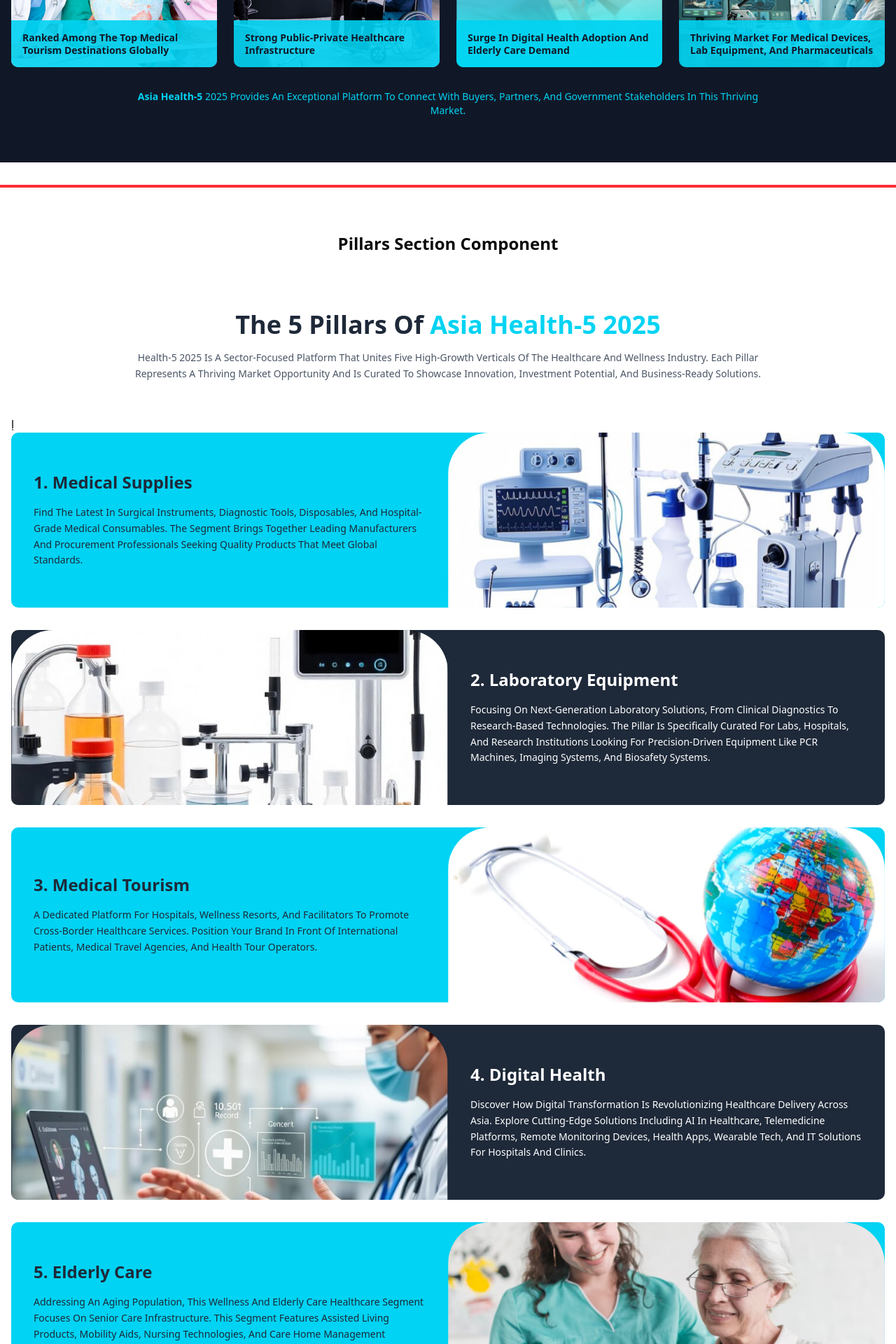
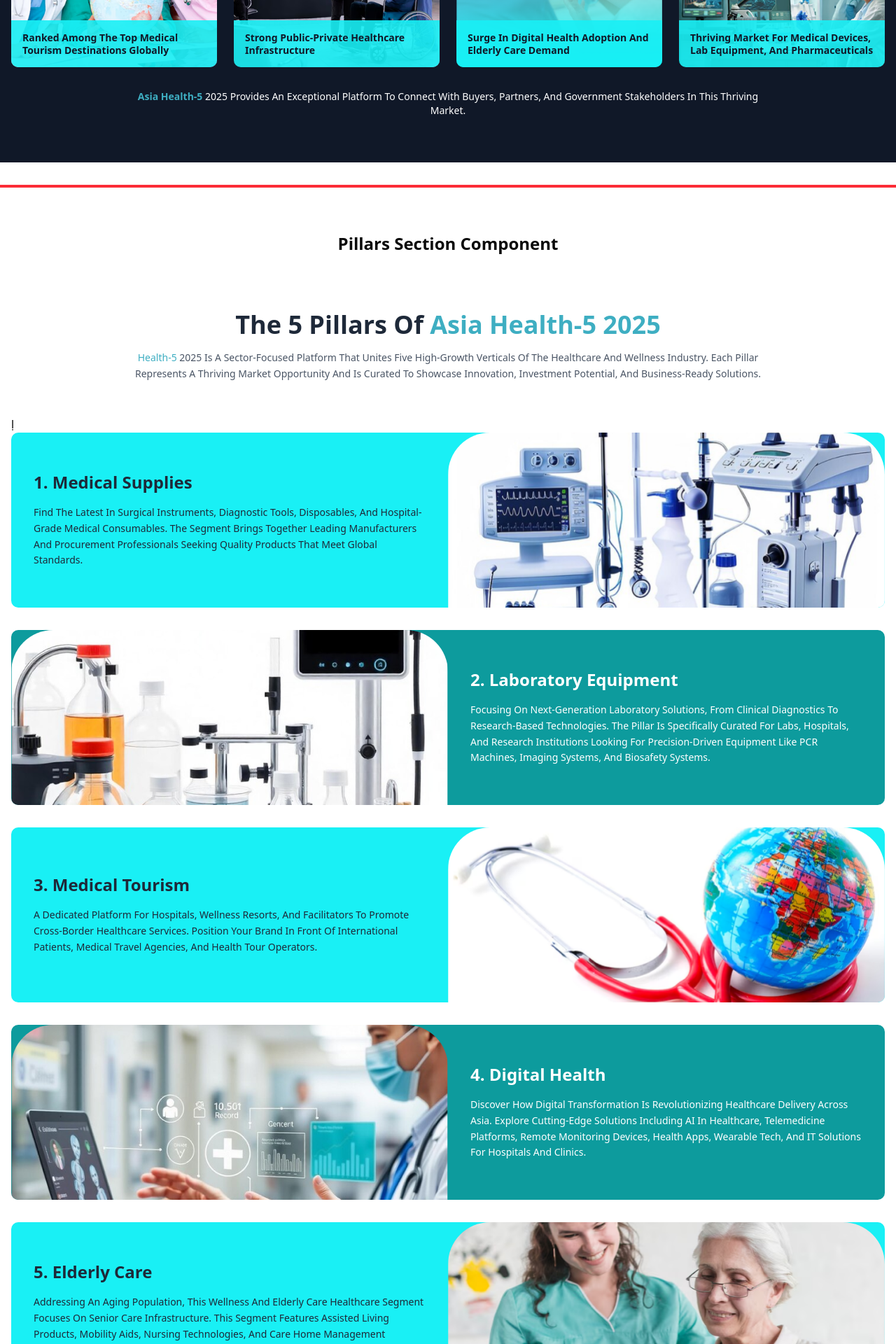
Before and after one commit to maxpo-dev2/asiahealth5, a Next.js app: page /sections in a window 1280 px wide. Shown: the part 2740-4660 px from the top of the page at 70% size. Built offline with nearby package versions, Linux system fonts and the light colour scheme.

Commit message:
layout structured

```diff
--- a/app/components/features-section.tsx
+++ b/app/components/features-section.tsx
@@ -9,7 +9,8 @@
             <div className="absolute inset-0 rounded-tl-[0px] rounded-tr-[60px] rounded-br-[0px] rounded-bl-[0px] overflow-hidden">
               <Image src="/overview/overview1.png" alt="Medical Tourism" fill className="object-cover" />
             </div>
-            <div className="absolute bottom-0 left-0 right-0 bg-cyan-400/90 p-4">
+         <div className="absolute bottom-0 left-0 right-0 bg-[#19F0F5]/90 p-4">
+
               <h3 className="font-bold text-gray-900 text-sm leading-tight">
                 Ranked Among The Top Medical Tourism Destinations Globally
               </h3>
@@ -20,7 +21,7 @@
             <div className="absolute inset-0 rounded-tl-[60px] rounded-tr-[0px] rounded-br-[0px] rounded-bl-[0px] overflow-hidden">
               <Image src="/overview/overview2.png" alt="Healthcare Infrastructure" fill className="object-cover" />
             </div>
-            <div className="absolute bottom-0 left-0 right-0 bg-cyan-400/90 p-4">
+            <div className="absolute bottom-0 left-0 right-0 bg-[#19F0F5]/90 p-4">
               <h3 className="font-bold text-gray-900 text-sm leading-tight">
                 Strong Public-Private Healthcare Infrastructure &nbsp; &nbsp; &nbsp; &nbsp; &nbsp; &nbsp;
               </h3>
@@ -31,7 +32,7 @@
             <div className="absolute inset-0 rounded-tl-[0px] rounded-tr-[60px] rounded-br-[0px] rounded-bl-[0px] overflow-hidden">
               <Image src="/overview/overview3.png" alt="Digital Health" fill className="object-cover" />
             </div>
-            <div className="absolute bottom-0 left-0 right-0 bg-cyan-400/90 p-4">
+            <div className="absolute bottom-0 left-0 right-0 bg-[#19F0F5]/90 p-4">
               <h3 className="font-bold text-gray-900 text-sm leading-tight">
                 Surge In Digital Health Adoption And Elderly Care Demand
               </h3>
@@ -42,7 +43,7 @@
             <div className="absolute inset-0 rounded-tl-[60px] rounded-tr-[0px] rounded-br-[0px] rounded-bl-[0px] overflow-hidden ">
               <Image src="/overview/overview4.png" alt="Medical Devices" fill className="object-cover" />
             </div>
-            <div className="absolute bottom-0 left-0 right-0 bg-cyan-400/90 p-4">
+            <div className="absolute bottom-0 left-0 right-0 bg-[#19F0F5]/90 p-4">
               <h3 className="font-bold text-gray-900 text-sm leading-tight">
                 Thriving Market For Medical Devices, Lab Equipment, And Pharmaceuticals
               </h3>
@@ -51,8 +52,8 @@
         </div>
 
         <div className="text-center mt-8">
-          <p className="text-cyan-400 text-sm max-w-4xl mx-auto">
-            <span className="font-semibold">Asia Health-5</span> 2025 Provides An Exceptional Platform To Connect With
+          <p className="text-white text-sm max-w-4xl mx-auto">
+            <span className="font-semibold text-[#3EAEC2]">Asia Health-5</span> 2025 Provides An Exceptional Platform To Connect With
             Buyers, Partners, And Government Stakeholders In This Thriving Market.
           </p>
         </div>
--- a/app/components/newsletter-section.tsx
+++ b/app/components/newsletter-section.tsx
@@ -3,22 +3,30 @@
 
 export default function NewsletterSection() {
   return (
-    <section className="bg-cyan-400 py-8">
+<section className="bg-gradient-to-r from-[#19F0F5] to-[#68C7D3] py-8">
   <div className="container mx-auto px-4">
     <div className="flex flex-col md:flex-row items-center justify-between">
       <div>
         <div className="font-bold text-gray-800">Contact Us</div>
         <div className="text-gray-700">info@asiahealth5.com</div>
       </div>
-          <div className="flex items-center space-x-4 mt-4 md:mt-0">
+      <div className=" items-center space-x-4 mt-4 md:mt-0 text-2xl">
         <div className="font-bold text-gray-800">Join Our Mailing List</div>
 <div className="flex">
-              <Input type="email" placeholder="Enter email" className="rounded-r-none border-r-0" />
-              <Button className="bg-gray-800 hover:bg-gray-700 text-white rounded-l-none">Subscribe</Button>
+  <Input
+    type="email"
+    placeholder="Enter email"
+    className="w-72 rounded-r-none border-r-0 bg-white"
+  />
+  <Button className="bg-gray-800 hover:bg-gray-700 text-white rounded-l-none">
+    Subscribe
+  </Button>
 </div>
+
       </div>
     </div>
   </div>
 </section>
+
   )
 }
--- a/app/components/pillars-section.tsx
+++ b/app/components/pillars-section.tsx
@@ -6,10 +6,10 @@
       <div className="container mx-auto px-4">
         <div className="text-center mb-12">
           <h2 className="text-4xl font-bold text-gray-800 mb-4">
-            The 5 Pillars Of <span className="text-cyan-400">Asia Health-5 2025</span>
+            The 5 Pillars Of <span className="text-[#3EAEC2]">Asia Health-5 2025</span>
           </h2>
           <p className="text-gray-600 max-w-4xl mx-auto text-sm leading-relaxed">
-            Health-5 2025 Is A Sector-Focused Platform That Unites Five High-Growth Verticals Of The Healthcare And
+           <span className="text-[#3EAEC2]"> Health-5</span> 2025 Is A Sector-Focused Platform That Unites Five High-Growth Verticals Of The Healthcare And
             Wellness Industry. Each Pillar Represents A Thriving Market Opportunity And Is Curated To Showcase
             Innovation, Investment Potential, And Business-Ready Solutions.
           </p>
@@ -17,7 +17,7 @@
 
         <div className="space-y-8">
           {/* Pillar 1 - Medical Supplies */}
-          <div className="bg-cyan-400 rounded-lg overflow-hidden">
+          <div className="bg-[#19F0F5] rounded-lg overflow-hidden">
             <div className="grid lg:grid-cols-2">
               <div className="p-8 flex flex-col justify-center">
                 <h3 className="text-2xl font-bold text-gray-800 mb-4">1. Medical Supplies</h3>
@@ -35,7 +35,7 @@
           </div>
 
           {/* Pillar 2 - Laboratory Equipment */}
-          <div className="bg-gray-800 rounded-lg overflow-hidden">
+          <div className="bg-[#0D9B9D] rounded-lg overflow-hidden">
             <div className="grid lg:grid-cols-2">
               <div className="relative min-h-[250px] rounded-tl-[60px] rounded-tr-[60px] rounded-br-[0px] rounded-bl-[0px] overflow-hidden">
                 <Image src="/pillar/pillar2.png" alt="Laboratory Equipment" fill className="object-cover" />
@@ -52,7 +52,7 @@
           </div>
 
           {/* Pillar 3 - Medical Tourism */}
-          <div className="bg-cyan-400 rounded-lg overflow-hidden">
+          <div className="bg-[#19F0F5] rounded-lg overflow-hidden">
             <div className="grid lg:grid-cols-2">
               <div className="p-8 flex flex-col justify-center">
                 <h3 className="text-2xl font-bold text-gray-800 mb-4">3. Medical Tourism</h3>
@@ -69,7 +69,7 @@
           </div>
 
           {/* Pillar 4 - Digital Health */}
-          <div className="bg-gray-800 rounded-lg overflow-hidden">
+          <div className="bg-[#0D9B9D] rounded-lg overflow-hidden">
             <div className="grid lg:grid-cols-2">
               <div className="relative min-h-[250px] rounded-tl-[60px] rounded-tr-[60px] rounded-br-[0px] rounded-bl-[0px] overflow-hidden">
                 <Image src="/pillar/pillar4.png" alt="Digital Health" fill className="object-cover" />
@@ -86,7 +86,7 @@
           </div>
 
           {/* Pillar 5 - Elderly Care */}
-          <div className="bg-cyan-400 rounded-lg overflow-hidden">
+          <div className="bg-[#19F0F5] rounded-lg overflow-hidden">
             <div className="grid lg:grid-cols-2">
               <div className="p-8 flex flex-col justify-center">
                 <h3 className="text-2xl font-bold text-gray-800 mb-4">5. Elderly Care</h3>
--- a/app/components/who-should-attend.tsx
+++ b/app/components/who-should-attend.tsx
@@ -5,8 +5,8 @@
     <section className="py-16 bg-white">
       <div className="container mx-auto px-4">
         <div className="mb-12">
-          <h2 className="text-4xl font-bold text-gray-800 mb-2">Who Should</h2>
-          <h2 className="text-4xl font-bold text-cyan-400">Attend?</h2>
+          <h2 className="text-4xl font-bold text-[#1E1E1E] mb-2">Who Should</h2>
+          <h2 className="text-8xl font-bold text-[#3EAEC2]">Attend?</h2>
         </div>
 
         <div className="grid grid-cols-2 lg:grid-cols-3 gap-4 max-w-4xl mx-auto">
```
Also changed, not shown: app/components/footer.tsx (+60 -21 lines), public/logo/gmec.png (added), public/logo/healthlogow.png (added). Lines whose indentation alone changed are shown as unchanged.
